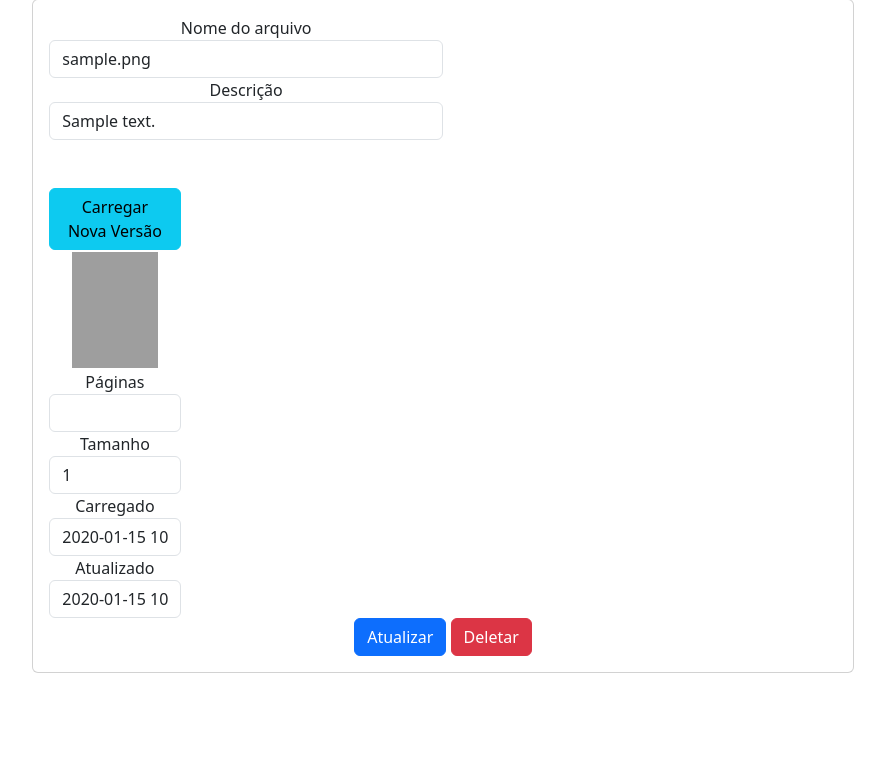
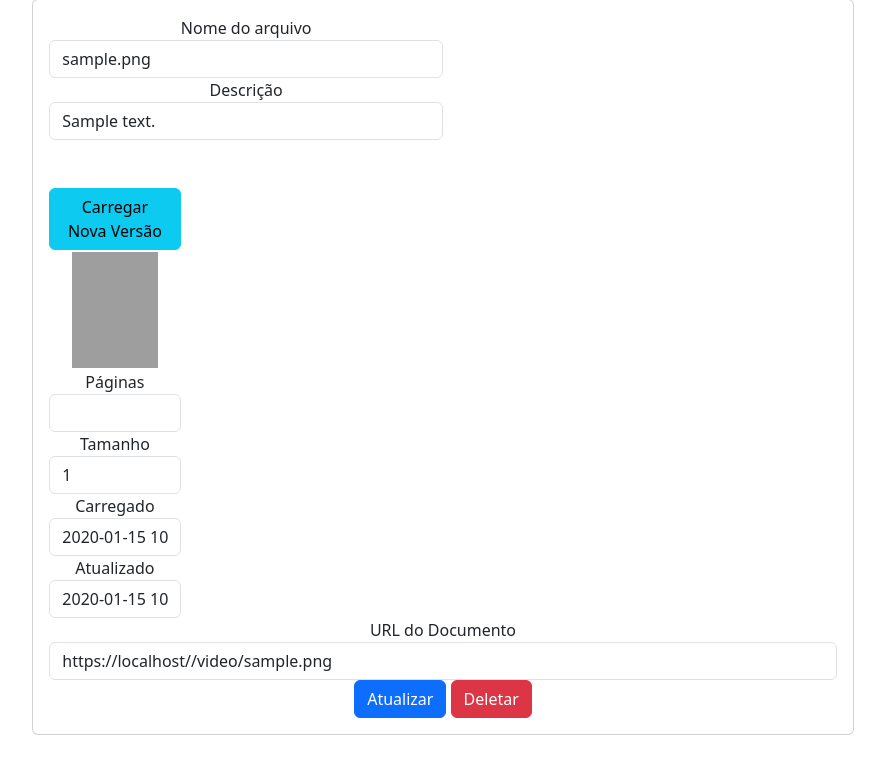
Before and after one commit to douglascarlos-dev/Product-Library, a PHP site: template view/documents_edit.php in a window 1280 px wide. Shown: the part 122-881 px from the top of the page, without its empty margins (197-1082 px from the left). Before the commit the page ends 795 px from the top, so only its background shows below. Run offline with PHP 8.4, Linux system fonts and the light colour scheme; the template is opened without the code that fills it: most values are stand-ins (such as "Sample title", 1, 10 or a date in 2020); some libraries are stand-ins or nearby versions; grey boxes are pictures that could not be loaded.

Commit message:
:sparkles: Adicionado url do documento e link para visualização

```diff
--- a/view/documents_edit.php
+++ b/view/documents_edit.php
@@ -62,7 +62,7 @@ function Mask($mask,$str){
         <br><br><a class="btn btn-info" href="<?php echo URLROOT; ?>/documents/upload/<?php echo $documents->getFileName(); ?>" role="button">Carregar Nova Versão</a>
     </div>
     <div class="form-group col-md-2">
-      <center><img src="<?php echo URLROOT; ?>/img/pdf.svg" alt="Image preview" class="thumbnail" width="90" height="120"></center>
+      <center><a href="<?php echo URLROOT; ?>/pdf/<?php echo $documents->getFileName()."?t=".strtotime($documents->getCreated()); ?>" target="_blank"><img src="<?php echo URLROOT; ?>/img/pdf.svg" alt="Image preview" class="thumbnail" width="90" height="120"></a></center>
     </div>
     <div class="form-group col-md-2">
       <label for="inputSku">Páginas</label>
@@ -81,6 +81,12 @@ function Mask($mask,$str){
       <input type="text" class="form-control" id="inputSku" name="sku" value="<?php echo $documents->getUpdated(); ?>" maxlength="100" readonly>
     </div>
   </div>
+  <div class="form-row">
+        <div class="form-group col-md-12">
+            <label for="inputSku">URL do Documento</label>
+            <input type="text" class="form-control" id="inputSku" name="sku" value="<?php echo "https://" . $_SERVER['SERVER_NAME']; ?><?php echo URLROOT; ?>/video/<?php echo $documents->getFileName(); ?>" maxlength="100" readonly>
+        </div>
+    </div>
 
 <button type="submit" class="btn btn-primary">Atualizar</button>
 <a class="btn btn-danger" href="<?php echo URLROOT; ?>/documents/delete/<?php echo $documents->getFileName(); ?>" role="button">Deletar</a>
```
